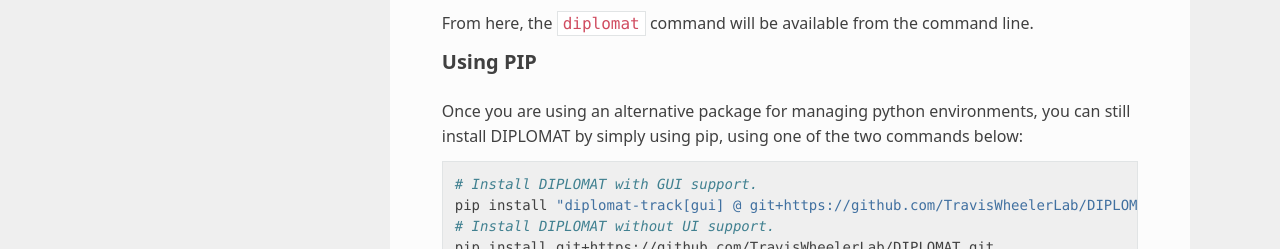
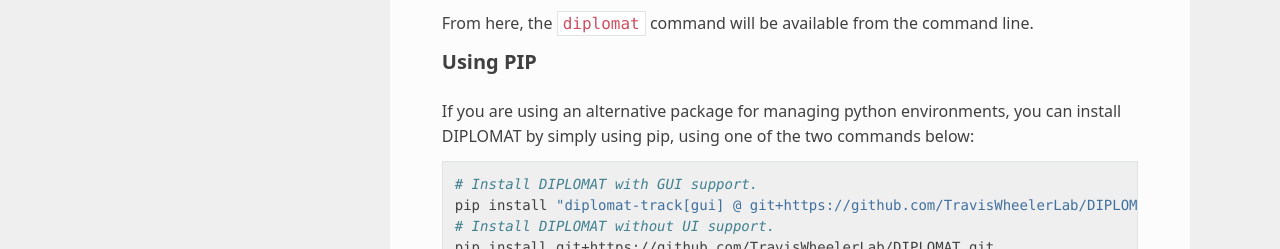
Before and after one commit to TravisWheelerLab/DIPLOMAT, a Sphinx documentation site: the page built from docs/source/installation.rst, in a window 1280 px wide and 900 px high, scrolled down 555 px. Shown: the part 651-900 px from the top of the window. Built offline with Sphinx 7.4.7 and the Read the Docs theme 2.0.0, drawn with Linux system fonts in a browser that asks for light colours; formulas are drawn with MathJax 3; some of the changed text lies outside the part shown.

Commit message:
Fix install link...

```diff
--- a/docs/source/installation.rst
+++ b/docs/source/installation.rst
@@ -29,7 +29,7 @@
 
 .. code-block:: sh
 
-    conda env create -f https://raw.githubusercontent.com/TravisWheelerLab/DIPLOMAT/main/conda-environments/DIPLOMAT-DEEPLABCUT.yaml?token=GHSAT0AAAAAABQMFTXHWGM3TPQVXSHQBKCCY3JJQCQ
+    conda env create -f https://raw.githubusercontent.com/TravisWheelerLab/DIPLOMAT/main/conda-environments/DIPLOMAT-DEEPLABCUT.yaml
 
 .. hint::
 
@@ -54,7 +54,7 @@
 Using PIP
 ^^^^^^^^^
 
-Once you are using an alternative package for managing python environments, you can still install
+If you are using an alternative package for managing python environments, you can install
 DIPLOMAT by simply using pip, using one of the two commands below:
 
 .. code-block:: sh
```
Also changed, not shown: 2 other files.
